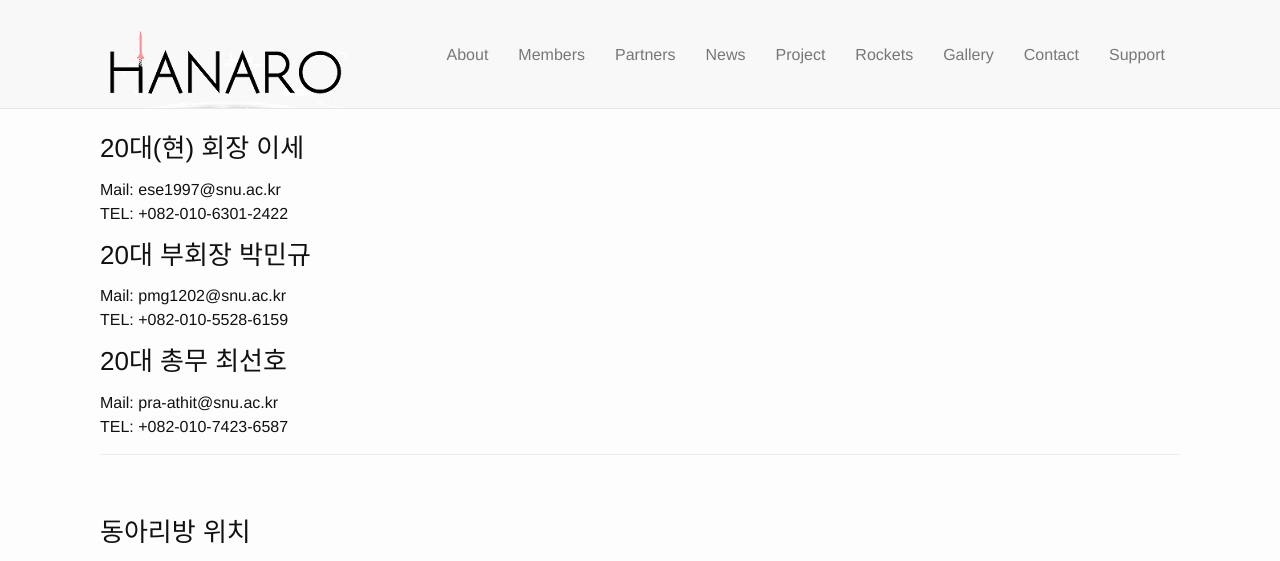
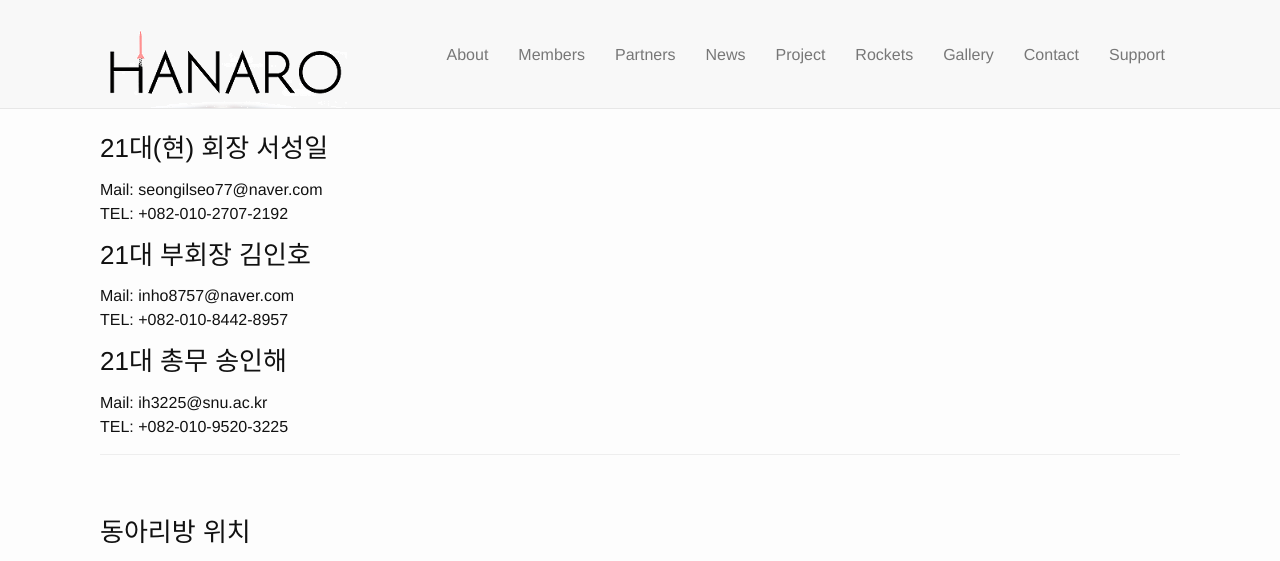
Before and after one commit to Hanaro2021/hanaro.github.io, a Jekyll site: the page built from _pages/8.contact.md, in a window 1280 px wide. Shown: the top 561 px of the page. Built offline with Jekyll 4.4.1, drawn with Linux system fonts in a browser that asks for light colours; nearby versions of some CDN libraries; grey boxes are pictures that could not be loaded.

Commit message:
Update 8.contact.md

```diff
--- a/_pages/8.contact.md
+++ b/_pages/8.contact.md
@@ -3,15 +3,15 @@ layout: page
 title: Contact
 permalink: /contact/
 ---
-<h3>20대(현) 회장 이세</h3>
-Mail: ese1997@snu.ac.kr<br/>
-TEL: +082-010-6301-2422
-<h3>20대 부회장 박민규</h3>
-Mail: pmg1202@snu.ac.kr<br/>
-TEL: +082-010-5528-6159<br/>
-<h3>20대 총무 최선호</h3>
-Mail: pra-athit@snu.ac.kr<br/>
-TEL: +082-010-7423-6587
+<h3>21대(현) 회장 서성일</h3>
+Mail: seongilseo77@naver.com<br/>
+TEL: +082-010-2707-2192
+<h3>21대 부회장 김인호</h3>
+Mail: inho8757@naver.com<br/>
+TEL: +082-010-8442-8957<br/>
+<h3>21대 총무 송인해</h3>
+Mail: ih3225@snu.ac.kr<br/>
+TEL: +082-010-9520-3225
 
 * * *
 
```
